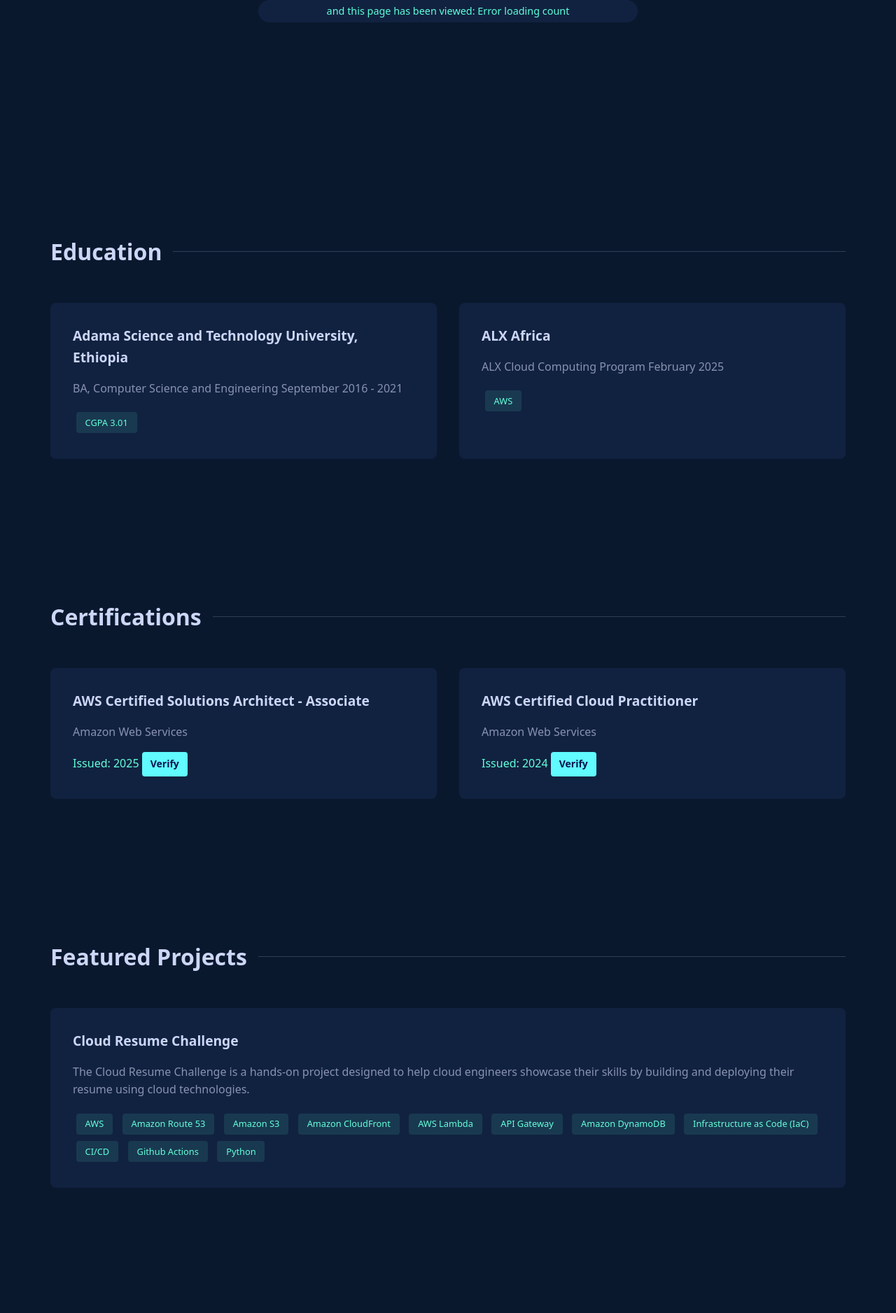
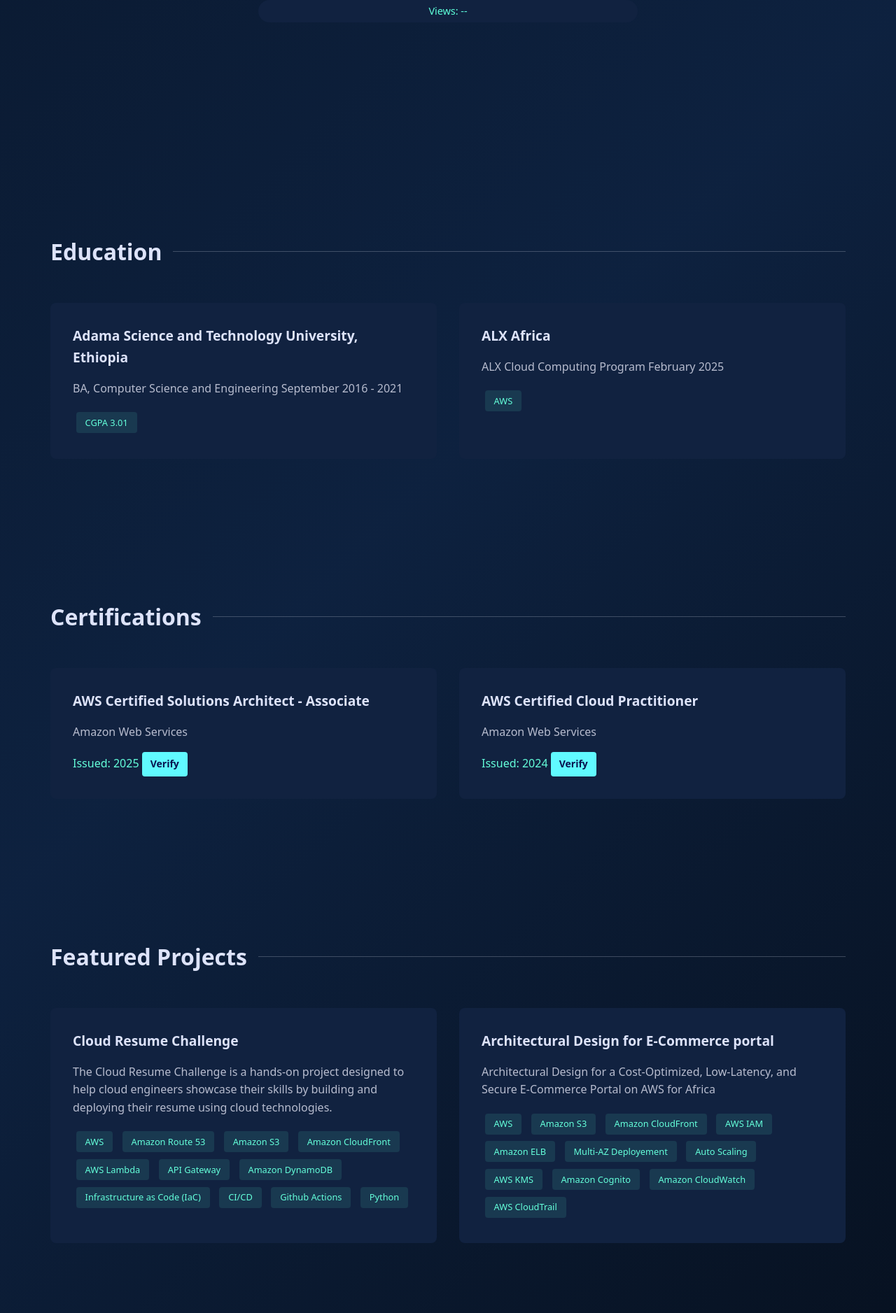
Before and after one commit to Beki-Abebe/AWS-Cloud-Resume, a plain HTML site: page index.html in a window 1280 px wide. Shown: the part 566-2443 px from the top of the page at 70% size. Before the commit the page ends 2364 px from the top, so only its background shows below. Drawn offline with Linux system fonts and the light colour scheme; no server answers.

Commit message:
second commit

```diff
--- a/cloudportifolio.html
+++ b/index.html
@@ -9,7 +9,7 @@
     />
     <title>Beki's Resume - Cloud Architect</title>
     <link rel="stylesheet" href="styles.css" />
-    <script src="script.js"></script>
+
   </head>
   <body>
     <nav class="nav">
@@ -40,7 +40,7 @@
           <h1 class="hero-name">Hi, I'm Beki</h1>
           <h2 class="hero-subtitle">I build cloud solutions.</h2>
           <p style="margin-bottom: 2rem; max-width: 540px">
-            I'm a cloud architect specializing in designing and implementing
+            I'm a cloud architect & DevOps Engineer specializing in designing and implementing
             scalable, secure, and cost-effective solutions on AWS.
           </p>
           <div class="social-icons">
@@ -60,19 +60,13 @@
               <img src="icons/email.png" alt="Medium" />
             </a>
             <a
-              href="https://drive.google.com/file/d/1WSj6lZTf75lX2-DXpm9RImNdfD9Pnw6W/view?usp=sharing"
+              href="https://drive.google.com/file/d/1V1OS2Rzsg65M49k-Faw9db6_17CX-wDx/view?usp=sharing"
               target="_blank"
             >
               <img src="icons/resume.png" alt="Medium" />
             </a>
           </div>
-
-          <div class="visitor-counter">
-            <p>
-              and this page has been viewed:
-              <span id="visitor-count">times</span>
-            </p>
-          </div>
+          <div class="counter-number"> Views: 0
         </div>
       </div>
     </section>
@@ -165,9 +159,32 @@
               <span class="tag">Python</span>
             </div>
           </div>
+
+            <div class="grid">
+              <div class="card">
+                <h3 class="card-title">Architectural Design for E-Commerce portal</h3>
+                <p>
+                  Architectural Design for a Cost-Optimized, Low-Latency, and Secure
+                  E-Commerce Portal on AWS for Africa
+                </p>
+                <div style="margin-top: 1rem">
+                  <span class="tag">AWS</span>
+                  <span class="tag">Amazon S3</span>
+                  <span class="tag">Amazon CloudFront</span>
+                  <span class="tag">AWS IAM</span>
+                  <span class="tag">Amazon ELB</span>
+                  <span class="tag">Multi-AZ Deployement </span>
+                  <span class="tag">Auto Scaling</span>
+                  <span class="tag">AWS KMS</span>
+                  <span class="tag">Amazon Cognito</span>
+                  <span class="tag">Amazon CloudWatch</span>
+                  <span class="tag">AWS CloudTrail</span>
+                </div>
+              </div>
           <!-- Add more project cards -->
         </div>
       </div>
     </section>
+    <script src="script.js"></script>
   </body>
-</html>
+  </html>
--- a/script.js
+++ b/script.js
@@ -12,44 +12,20 @@
       // Existing smooth scroll code...
 
       // Visitor counter functionality
-      async function updateVisitorCount() {
-        try {
-          // Replace with your API Gateway URL
-          const response = await fetch("YOUR_API_GATEWAY_URL", {
-            method: "POST",
-          });
+      const counter = document.querySelector(".counter-number");
 
-          if (!response.ok) {
-            throw new Error("Network response was not ok");
-          }
+async function updateCounter() {
+    try {
+        let response = await fetch("https://xjjdobrbtui2vdcspj23jxa3du0qpjyd.lambda-url.af-south-1.on.aws/");
+        if (!response.ok) {
+            throw new Error('Network response was not ok');
+        }
+        let data = await response.json();
+        counter.innerHTML = `Views: ${data}`;
+    } catch (error) {
+        console.error('Error updating counter:', error);
+        counter.innerHTML = 'Views: --';
+    }
+}
 
-          const data = await response.json();
-          document.getElementById("visitor-count").textContent = data.count;
-        } catch (error) {
-          console.error("Error updating visitor count:", error);
-        }
-      }
-
-      // Call the function when page loads
-      document.addEventListener("DOMContentLoaded", updateVisitorCount);
-      // Add this to your JavaScript
-      async function updateVisitorCount() {
-        const counterElement = document.getElementById("visitor-count");
-        counterElement.textContent = "Loading...";
-
-        try {
-          const response = await fetch("YOUR_API_GATEWAY_URL", {
-            method: "POST",
-          });
-
-          if (!response.ok) {
-            throw new Error("Network response was not ok");
-          }
-
-          const data = await response.json();
-          counterElement.textContent = data.count;
-        } catch (error) {
-          console.error("Error updating visitor count:", error);
-          counterElement.textContent = "Error loading count";
-        }
-      }
+document.addEventListener('DOMContentLoaded', updateCounter);
--- a/styles.css
+++ b/styles.css
@@ -1,9 +1,9 @@
 :root {
     --primary: #0a192f;
     --secondary: #64ffda;
-    --text: #8892b0;
-    --light: #ccd6f6;
-    --bg: hsl(216, 65%, 11%);
+    --text: #b7bcce;
+    --light: #dde3fa;
+    --bg: linear-gradient(135deg,hsl(216, 65%, 11%),hsl(216, 65%, 15%),hsl(216, 65%, 8%));
     --card-bg: #112240;
     --nav-bg: rgba(10, 25, 47, 0.85);
   }
@@ -103,7 +103,7 @@
   .social-icons a:hover {
     transform: scale(1.1); /* Slight zoom effect on hover */
   }
-  .visitor-counter {
+  .counter-number {
     margin-top: 1rem;
     padding: 0.3rem 1rem;
     background: #112240;
```
